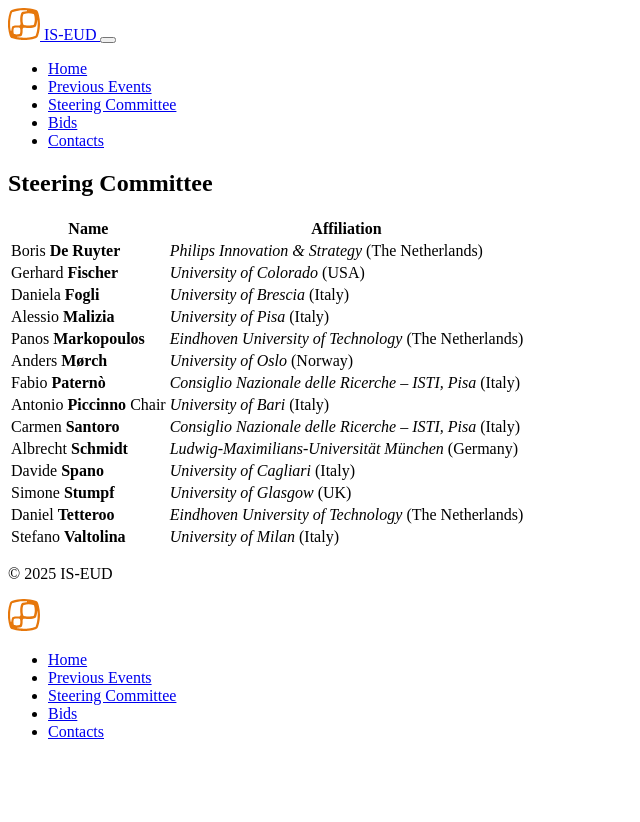
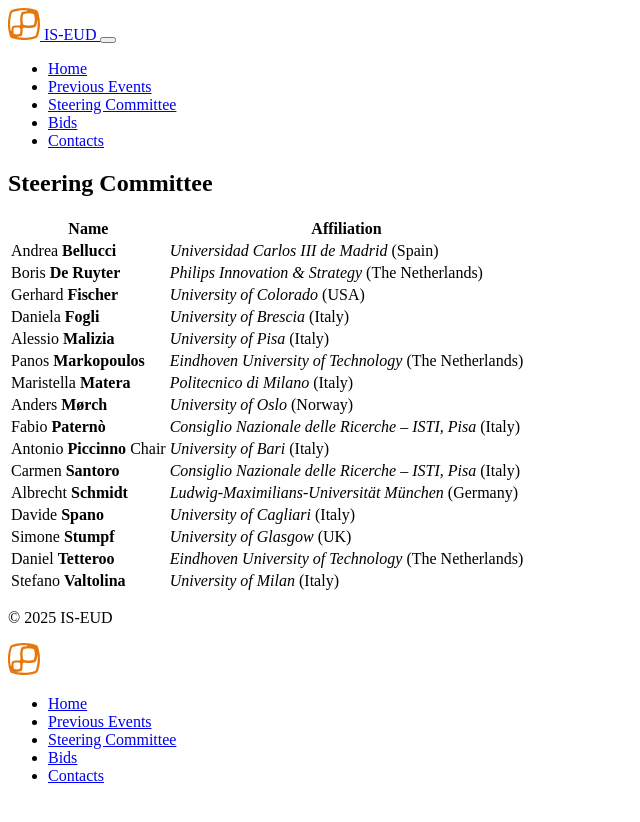
Before and after one commit to IS-EUD/is-eud.github.io, a Jekyll site: the page built from steering-committee.html, in a window 1280 px wide. Shown: the top 822 px of the page, without its empty margins (0-640 px from the left). Built offline with Jekyll 4.4.1, drawn with Linux system fonts in a browser that asks for light colours; a style sheet for code colours, icons or effects is not loaded.

Commit message:
Add two members to SC

```diff
--- a/_data/steering-committee.yml
+++ b/_data/steering-committee.yml
@@ -57,3 +57,11 @@
   surname: Valtolina
   affiliation: University of Milan
   country: Italy
+- name: Andrea
+  surname: Bellucci
+  affiliation: Universidad Carlos III de Madrid
+  country: Spain
+- name: Maristella
+  surname: Matera
+  affiliation: Politecnico di Milano
+  country: Italy
```
